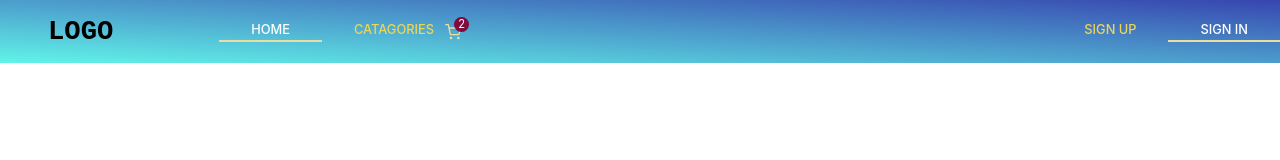
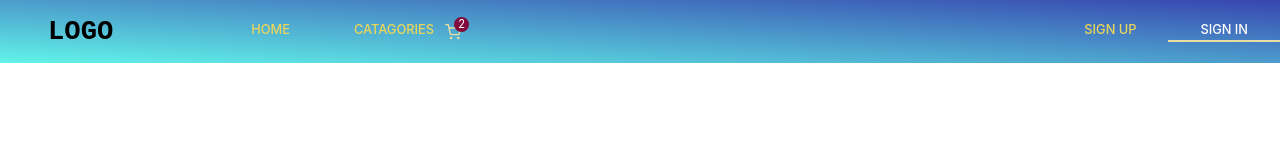
Before and after one commit to ShahedAhmadAhadi/sturdy-octo-invention, a React (Create React App) app in the folder app/: page /sign in a window 1280 px wide. Shown: the top 160 px of the page. Built offline with nearby package versions, Linux system fonts and the light colour scheme; no server answers.

Commit message:
on route change the other routes can't have the access class bug removed

```diff
--- a/app/src/components/add_item.js
+++ b/app/src/components/add_item.js
@@ -3,6 +3,9 @@ import './styles/styles.css'
 
 function AddItem(props) {
     console.log(props)
+
+
+
     return (
         <div onClick={() => props.visiblity()} className="add-item-wrapper" style={{ width: '100%', height: '100vh', background: "#ffffffbb", position: 'absolute', top: 0, left: 0, display: 'flex', justifyContent: 'center' }}>
             <div onClick={e => e.stopPropagation()} className="add-item-modal" style={{ background: '#fff', alignSelf: 'center', borderRadius: '7px' }}>
@@ -18,6 +21,7 @@ function AddItem(props) {
                     </select>
                     <input type="file" />
                     <input type="number" placeholder="amount" />
+                    {/* <input type="submit" onSubmit={} value="Add Item" /> */}
                 </form>
             </div>
         </div>
--- a/app/src/components/header.js
+++ b/app/src/components/header.js
@@ -20,7 +20,7 @@ function Header(props) {
             <div className="inner-wrapper">
                 <div className="list" style={{position: 'relative'}}>
 
-                    <NavLink to="/" activeClassName="active-link" className="link">Home</NavLink>
+                    <NavLink to="/" exact activeClassName="active-link" className="link">Home</NavLink>
                     <div className="link">Catagories
                     </div>
                     <Cart />
--- a/app/src/components/signIn.js
+++ b/app/src/components/signIn.js
@@ -14,8 +14,9 @@ function SignIn() {
 
         try {
             await signInWithEmailAndPassword(auth, email, password)
-            setPassword('')
-            setEmail('')
+            // setPassword('')
+            // setEmail('')
+            console.log(email)
         } catch (error) {
             console.log(error)
         }
--- a/app/src/components/user_func_dropdown.js
+++ b/app/src/components/user_func_dropdown.js
@@ -5,7 +5,6 @@ function UserDropdown(props) {
 
     console.log(props)
     return (
-        <div style={{width: '100%', height:'100vh', background: '#000aa', position: 'absolute', top: 0, left:0}} onClick={()=> {props.dropdownToggle()}}>
 
         <div className='dropdown' onClick={e => e.stopPropagation()}>
 
@@ -18,7 +17,6 @@ function UserDropdown(props) {
 
             </ul>
         </div>
-        </div>
     )
 }
 
```
